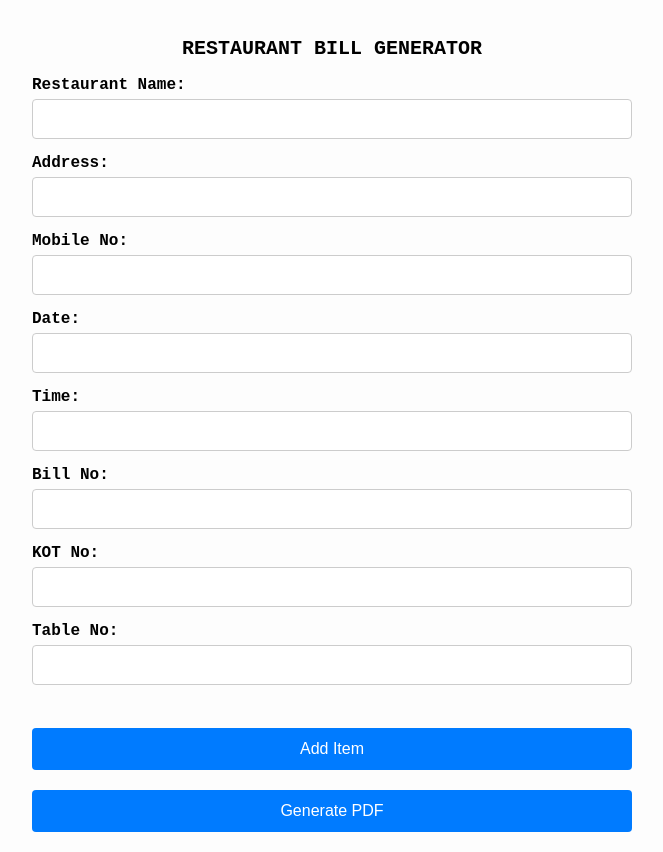
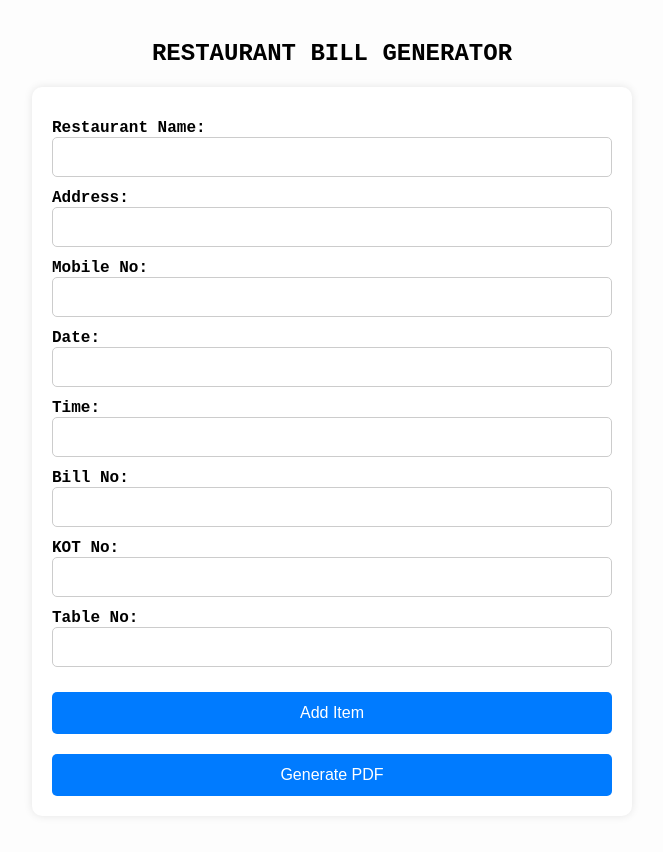
Before and after one commit to NitinMane99/AvinashWedding, a website: page public/index.html in a window 1280 px wide. Shown: the whole page, without its empty margins (308-971 px from the left). Drawn offline with nearby package versions, Linux system fonts and the light colour scheme.

Commit message:
Update index.html

```diff
--- a/public/index.html
+++ b/public/index.html
@@ -1,85 +1,106 @@
 <!DOCTYPE html>
-<html>
+<html lang="en">
 <head>
+  <meta charset="UTF-8">
   <title>Bill Generator</title>
   <meta name="viewport" content="width=device-width, initial-scale=1.0">
   <style>
+    * {
+      box-sizing: border-box;
+    }
+
     body {
       font-family: 'Courier New', Courier, monospace;
+      background-color: #fdfdfd;
+      margin: 0;
       padding: 20px;
-      max-width: 100%;
+    }
+
+    h2 {
+      text-align: center;
+      text-transform: uppercase;
+      font-size: 24px;
+      margin-bottom: 20px;
+    }
+
+    form {
+      max-width: 600px;
       margin: auto;
-      background-color: #fdfdfd;
-      box-sizing: border-box;
+      background: #fff;
+      padding: 20px;
+      border-radius: 10px;
+      box-shadow: 0 0 8px rgba(0, 0, 0, 0.1);
     }
-    form {
-      width: 100%;
-      max-width: 600px;
-    margin: auto;
+
+    label {
+      font-weight: bold;
+      font-size: 16px;
+      display: block;
+      margin: 12px 0 5px;
     }
+
     input {
-      margin: 5px 0;
       width: 100%;
       padding: 10px;
       font-size: 16px;
       border: 1px solid #ccc;
-      border-radius: 4px;
-      box-sizing: border-box;
+      border-radius: 5px;
     }
-    label {
-      display: block;
-      margin-top: 10px;
-      font-weight: bold;
-      font-size: 16px;
+
+    .item {
+      border-top: 1px solid #eee;
+      margin-top: 15px;
+      padding-top: 10px;
     }
-    .item {
-      border-top: 1px solid #ccc;
-      padding-top: 10px;
-      margin-top: 10px;
-    }
+
     button {
+      margin-top: 20px;
+      width: 100%;
       padding: 12px;
       font-size: 16px;
-      margin-top: 20px;
-      width: 100%;
       background-color: #007BFF;
       color: white;
       border: none;
-      border-radius: 4px;
+      border-radius: 5px;
       cursor: pointer;
-      box-sizing: border-box;
+      transition: background-color 0.3s ease;
     }
+
     button:hover {
       background-color: #0056b3;
     }
+
     @media (max-width: 600px) {
-      body {
-        padding: 10px;
-      }
       h2 {
         font-size: 18px;
       }
+
       input, label, button {
         font-size: 14px;
+      }
+
+      form {
+        padding: 15px;
       }
     }
   </style>
 </head>
 <body>
-  <h2 style="text-align: center; text-transform: uppercase; font-size: 20px;">Restaurant Bill Generator</h2>
+
+  <h2>Restaurant Bill Generator</h2>
+
   <form id="billForm">
-    <label>Restaurant Name: <input name="restaurant" required></label>
-    <label>Address: <input name="address" required></label>
-
-    <label>Mobile No: <input name="mobile" ></label>
-
-    <label>Date: <input name="date" required></label>
-    <label>Time: <input name="time" required></label>
-    <label>Bill No: <input name="billNo" required></label>
-    <label>KOT No: <input name="kot" ></label>
-    <label>Table No: <input name="table" required></label><br>
+    <label>Restaurant Name:<input name="restaurant" required></label>
+    <label>Address:<input name="address" required></label>
+    <label>Mobile No:<input name="mobile"></label>
+    <label>Date:<input name="date" required></label>
+    <label>Time:<input name="time" required></label>
+    <label>Bill No:<input name="billNo" required></label>
+    <label>KOT No:<input name="kot"></label>
+    <label>Table No:<input name="table" required></label>
 
     <div id="items"></div>
+
     <button type="button" onclick="addItem()">Add Item</button>
     <button type="submit">Generate PDF</button>
   </form>
@@ -87,13 +108,14 @@
   <script src="https://cdnjs.cloudflare.com/ajax/libs/jspdf/2.5.1/jspdf.umd.min.js"></script>
   <script>
     let itemCount = 0;
+
     function addItem() {
       const div = document.createElement('div');
       div.className = 'item';
       div.innerHTML = `
-        <label>Item Name: <input name="name${itemCount}" required></label>
-        <label>Quantity: <input name="qty${itemCount}" type="number" required></label>
-        <label>Rate: <input name="rate${itemCount}" type="number" required></label>
+        <label>Item Name:<input name="name${itemCount}" required></label>
+        <label>Quantity:<input name="qty${itemCount}" type="number" required></label>
+        <label>Rate:<input name="rate${itemCount}" type="number" required></label>
       `;
       document.getElementById('items').appendChild(div);
       itemCount++;
@@ -108,10 +130,7 @@
       const data = {
         restaurant: formData.get("restaurant"),
         address: formData.get("address"),
-        contact: formData.get("contact"),
         mobile: formData.get("mobile"),
-        gst: formData.get("gst"),
-        fssai: formData.get("fssai"),
         date: formData.get("date"),
         time: formData.get("time"),
         billNo: formData.get("billNo"),
@@ -134,18 +153,18 @@
       doc.text(data.restaurant.toUpperCase(), 40, y, { align: 'center' }); y += 4;
       doc.setFontSize(8).setFont('courier', 'normal');
       doc.text(data.address, 40, y, { align: 'center' }); y += 4;
-      doc.text(`Contact No: ${data.contact}`, 40, y, { align: 'center' }); y += 4;
       doc.text(`Mob No: ${data.mobile}`, 40, y, { align: 'center' }); y += 4;
+      doc.text(`${data.date} ${data.time}`, 40, y, { align: 'center' }); y += 5;
 
-      doc.text(`${data.date} ${data.time}`, 40, y, { align: 'center' }); y += 5;
       doc.setFont(undefined, 'bold');
       doc.text("Dine In", 10, y); y += 4;
       doc.text(`Bill No: ${data.billNo}`, 10, y);
+      doc.text(`KOT No: ${data.kot}`, 50, y); y += 4;
 
       doc.setFont(undefined, 'normal');
       doc.text(`Table: ${data.table}`, 10, y); y += 4;
-      doc.text(`Time: ${data.time}`, 10, y); y += 4;
       doc.text("----------------------------------------", 10, y); y += 4;
+
       doc.setFont(undefined, 'bold');
       doc.text("Item", 10, y);
       doc.text("Qty", 35, y);
@@ -154,11 +173,13 @@
 
       let total = 0;
       let qtyTotal = 0;
-      data.items.forEach((item, i) => {
+
+      data.items.forEach(item => {
         const itemTotal = item.qty * item.rate;
         total += itemTotal;
         qtyTotal += item.qty;
-        doc.text(`${item.name}`, 10, y);
+
+        doc.text(item.name, 10, y);
         doc.text(`${item.qty}`, 35, y, { align: 'right' });
         doc.text(`Rs ${itemTotal.toFixed(2)}`, 70, y, { align: 'right' });
         y += 4;
@@ -174,6 +195,7 @@
       doc.text(`Amount: Rs ${total.toFixed(2)}`, 10, y); y += 4;
       doc.text(`CGST (2.5%): Rs ${cgst.toFixed(2)}`, 10, y); y += 4;
       doc.text(`SGST (2.5%): Rs ${sgst.toFixed(2)}`, 10, y); y += 4;
+
       doc.setFont(undefined, 'bold');
       doc.text(`Grand Total: Rs ${grandTotal.toFixed(2)}`, 10, y); y += 6;
       doc.setFont(undefined, 'normal');
@@ -181,7 +203,6 @@
       doc.text("Powered by Teraita Platform Inc.", 10, y);
 
       doc.save(`Bill_${data.billNo}.pdf`);
-
     }
   </script>
 </body>
```
